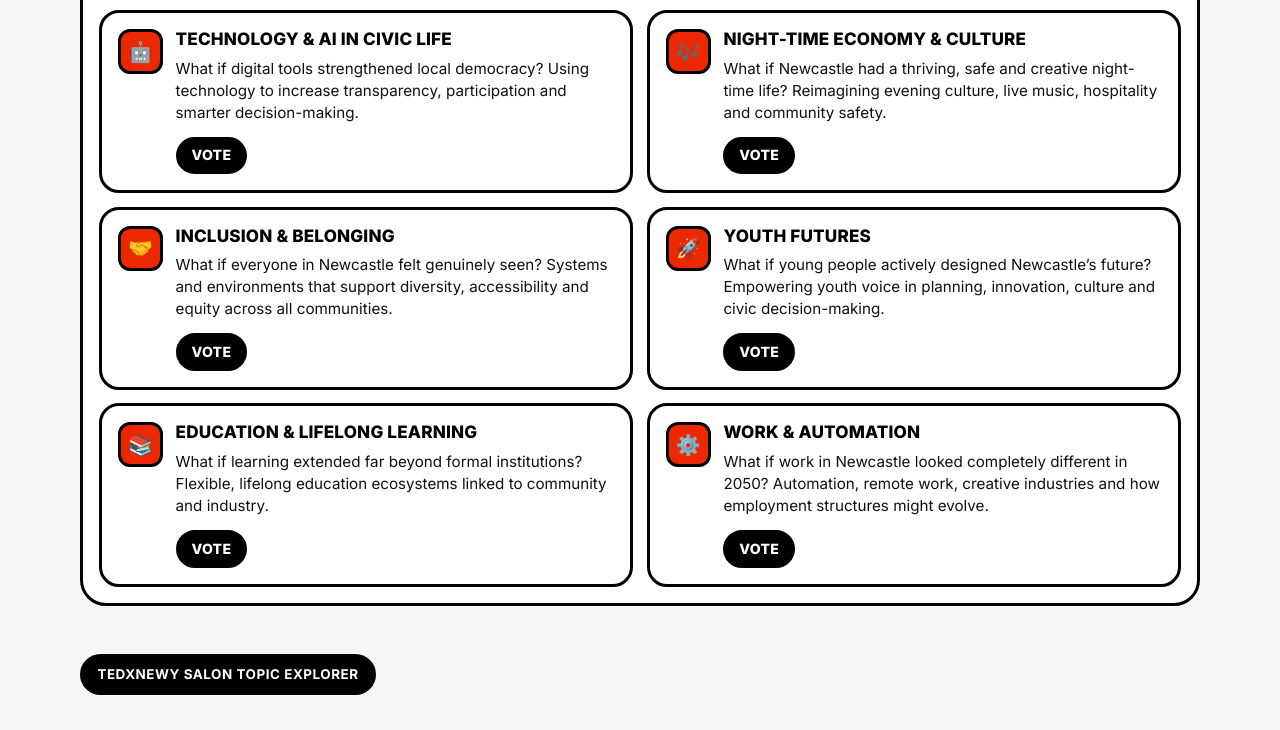
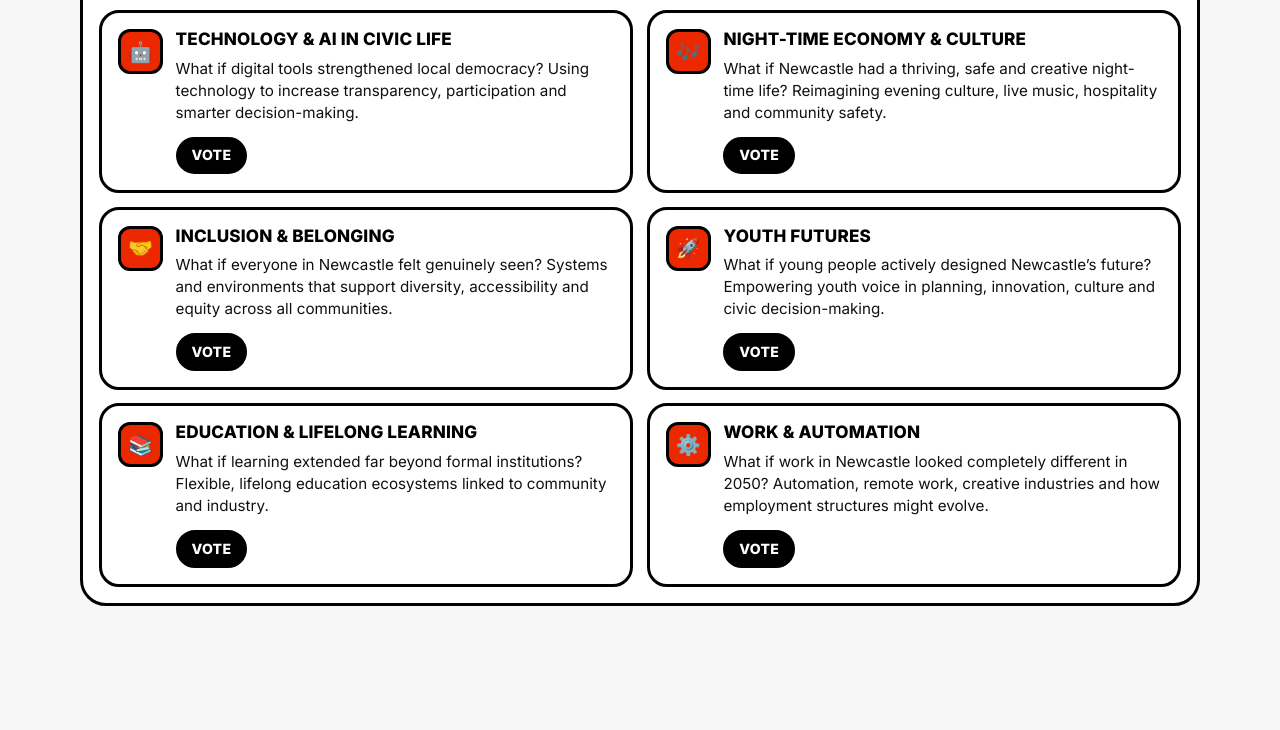
Before and after one commit to CraigWrenasmir/tedxnewy-salon-topics-site, a website: page index.html in a window 1280 px wide. Shown: the part 1009-1739 px from the top of the page. After the commit the page ends 1663 px from the top, so only its background shows below. Drawn offline with Linux system fonts and the light colour scheme.

Commit message:
Remove footer topic explorer label

```diff
--- a/index.html
+++ b/index.html
@@ -255,23 +255,6 @@
       display: none !important;
     }
 
-    .footer {
-      padding: 0 0 2.2rem;
-    }
-
-    .footer-card {
-      background: var(--black);
-      color: var(--white);
-      border: var(--border-bold);
-      border-radius: 999px;
-      padding: 0.5rem 0.9rem;
-      display: inline-block;
-      font-weight: 700;
-      font-size: 0.84rem;
-      text-transform: uppercase;
-      letter-spacing: 0.04em;
-    }
-
     @media (max-width: 930px) {
       .topic {
         grid-column: span 12;
@@ -432,9 +415,6 @@
     </section>
   </main>
 
-  <footer class="footer wrap">
-    <span class="footer-card">TEDxNewy Salon Topic Explorer</span>
-  </footer>
   <div class="vote-toast" id="vote-toast" role="status" aria-live="polite">Thanks for voting!</div>
   <script>
     const MAX_SELECTIONS = 5;
```
